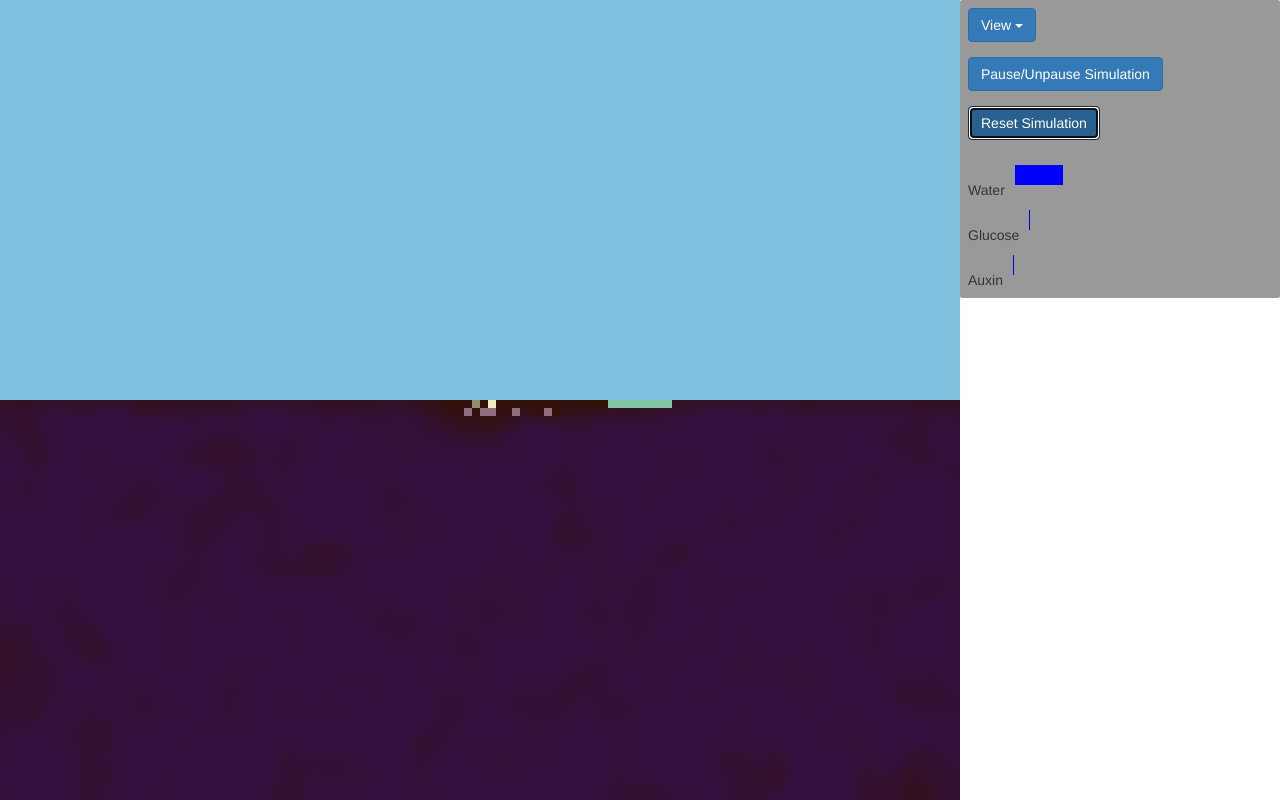
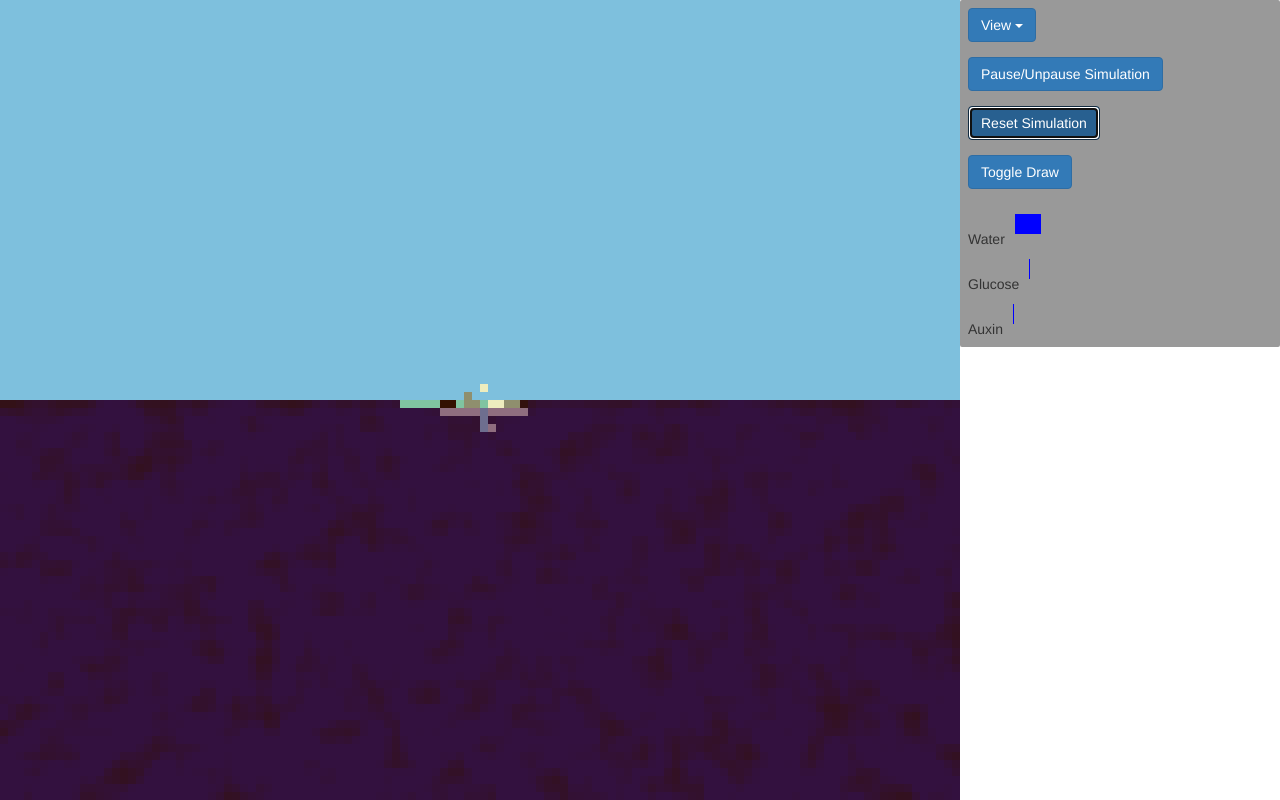
Before and after one commit to JamiesonWarner/springfever, a website: page index.html in a window 1280 px wide. Both pictures are taken after a click on the button "Reset Simulation". Drawn offline with nearby package versions, Linux system fonts and the light colour scheme.

Commit message:
reset simulation button and better error handling

```diff
--- a/app/app.ts
+++ b/app/app.ts
@@ -5,7 +5,8 @@ document.addEventListener("DOMContentLoaded", function(event) {
     var drawCanvas = document.getElementById("draw");
     var sim = new Simulation(drawCanvas);
     window['toggleSimulation'] = sim.toggleSimulation.bind(sim);
-    window['resetSimulation'] = sim.viewStyle.bind(sim);
+    window['resetSimulation'] = sim.resetSimulation.bind(sim);
+    window['toggleDraw'] = sim.toggleDraw.bind(sim);
     window['viewStyle'] = sim.viewStyle.bind(sim);
 
     // DEBUG //
--- a/bundle.js
+++ b/bundle.js
@@ -51,7 +51,8 @@
 	    var drawCanvas = document.getElementById("draw");
 	    var sim = new simulation_1.Simulation(drawCanvas);
 	    window['toggleSimulation'] = sim.toggleSimulation.bind(sim);
-	    window['resetSimulation'] = sim.viewStyle.bind(sim);
+	    window['resetSimulation'] = sim.resetSimulation.bind(sim);
+	    window['toggleDraw'] = sim.toggleDraw.bind(sim);
 	    window['viewStyle'] = sim.viewStyle.bind(sim);
 	    // DEBUG //
 	    window['automata'] = sim.automata;
@@ -103,11 +104,10 @@
 	                var f = this.grid[row][col].vector || this.grid[row][col].fluids.vector;
 	                for (var k = 0; k < f.length; ++k) {
 	                    if (typeof f[k] !== 'number' || isNaN(f[k])) {
-	                        console.log('INVALID FLUID VECTOR:', row, col);
-	                        return;
+	                        throw new Error('Error: Invalid fluid vector at: ' + row + ', ' + col);
 	                    }
 	                    if (f[k] < 0) {
-	                        console.log('NEGATIVE FLUIDS: ', row, col);
+	                        console.log('Warning: Negative fluids at: ', row, col);
 	                        return;
 	                    }
 	                }
@@ -210,7 +210,7 @@
 	        }
 	        for (var i = 0; i < toKill.length; ++i) {
 	            var cell = toKill[i];
-	            console.log('killing cell, ', cell);
+	            console.log('Killing cell at: ', cell.row, cell.col);
 	            var index = this.plant.indexOf(cell);
 	            this.plant.splice(index, 1);
 	            this.grid[cell.row][cell.col] = cell.fluids;
@@ -282,6 +282,13 @@
 	                fluidsDiff[cell.row][cell.col][fluids_1.Fluids.WATER] -= dGlucose;
 	                fluidsDiff[cell.row][cell.col][fluids_1.Fluids.GLUCOSE] += REACTION_FACTOR * dGlucose;
 	            }
+	        }
+	        // respiration. this is needed for stuff
+	        var RESPIRATION_AMOUNT = 0.1;
+	        for (var i = 0; i < this.plant.length; ++i) {
+	            var cell = this.plant[i];
+	            cell.fluids.vector[fluids_1.Fluids.WATER] -= RESPIRATION_AMOUNT;
+	            cell.fluids.vector[fluids_1.Fluids.GLUCOSE] -= RESPIRATION_AMOUNT;
 	        }
 	        // Passive transport / diffusion. Give nutrients to neighbors.
 	        var neighbs = [[-1, 0], [1, 0], [0, 1], [0, -1]];
@@ -1053,14 +1060,25 @@
 	var Simulation = (function () {
 	    function Simulation(drawCanvas) {
 	        this.FRAME_DELAY = 100;
+	        this.drawCanvas = drawCanvas;
+	        this.drawEnabled = true;
 	        this.automata = new automata_1.Automata('prototype', drawCanvas);
 	        this.startSimulation();
 	    }
 	    Simulation.prototype.startSimulation = function () {
 	        var self = this;
 	        this.updateInterval = window.setInterval(function () {
-	            self.automata.update();
-	            self.automata.draw();
+	            try {
+	                self.automata.update();
+	            }
+	            catch (e) {
+	                console.error("Automata error! Stopping simulation...");
+	                self.stopSimulation();
+	                throw e;
+	            }
+	            if (self.drawEnabled) {
+	                self.automata.draw();
+	            }
 	        }, this.FRAME_DELAY);
 	        this.isSimulationRunning = true;
 	    };
@@ -1075,6 +1093,13 @@
 	            this.startSimulation();
 	    };
 	    Simulation.prototype.resetSimulation = function () {
+	        this.stopSimulation();
+	        this.automata = null;
+	        this.automata = new automata_1.Automata('prototype', this.drawCanvas);
+	        this.startSimulation();
+	    };
+	    Simulation.prototype.toggleDraw = function () {
+	        this.drawEnabled = !this.drawEnabled;
 	    };
 	    Simulation.prototype.viewStyle = function (style) {
 	        console.log('viewstyle', style);
--- a/index.html
+++ b/index.html
@@ -32,6 +32,9 @@
             <div class="form-group">
                 <button class="btn btn-primary" type="button" onclick="resetSimulation()">Reset Simulation</button>
             </div>
+            <div class="form-group">
+                <button class="btn btn-primary" type="button" onclick="toggleDraw()">Toggle Draw</button>
+            </div>
         </form>
         <div id="bars">
             <div>
```
Also changed, not shown: app/automata.ts (+10 -4 lines), app/simulation.ts (+21 -3 lines).
